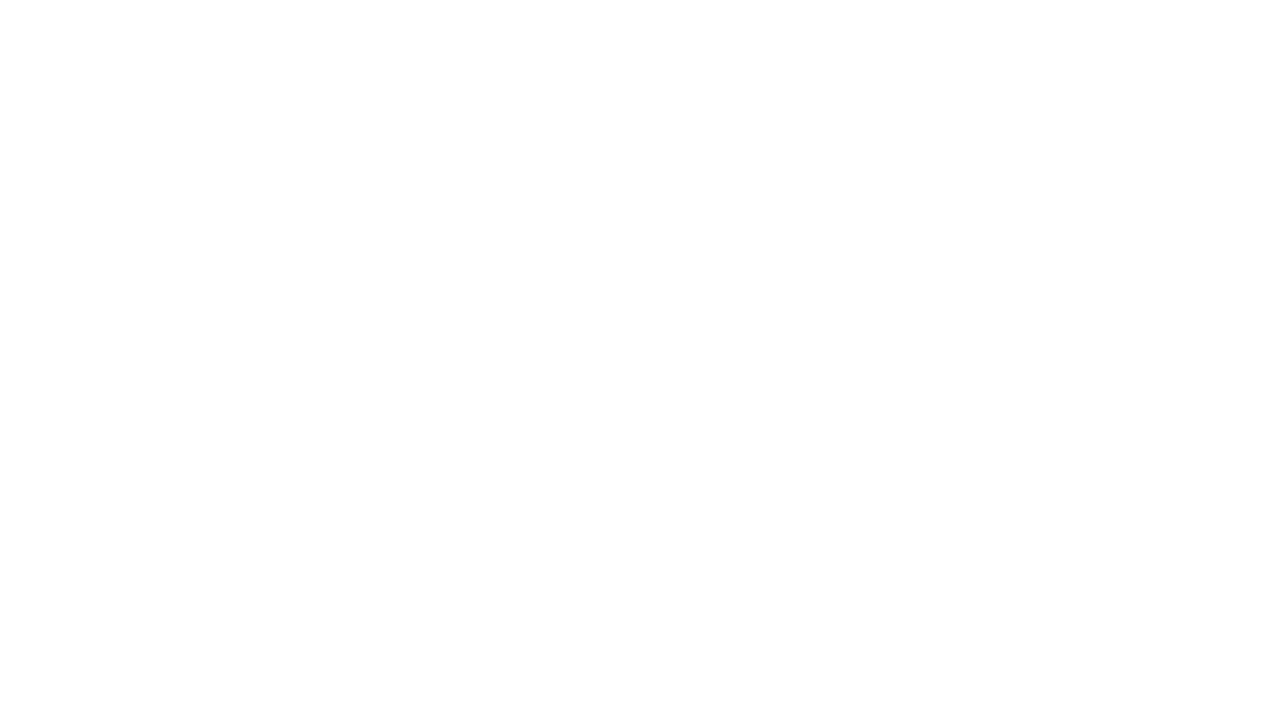
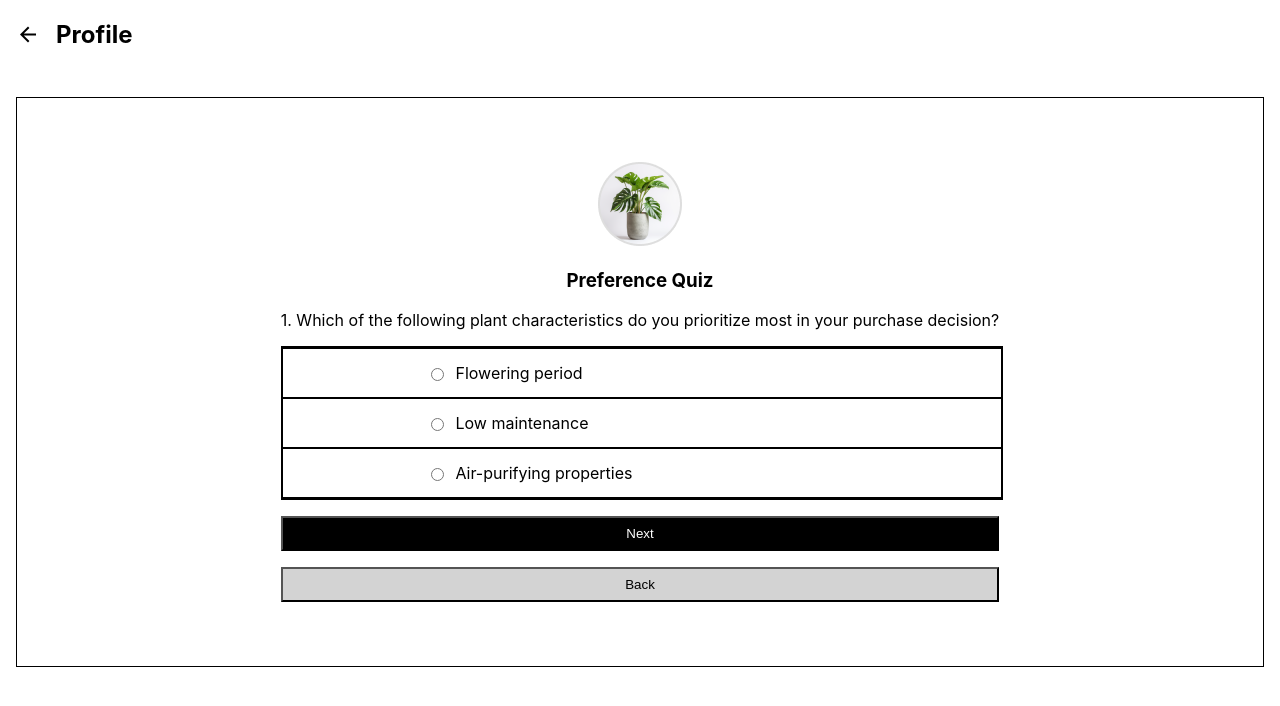
Before and after one commit to Nicholos-Steadman/tech-fusion-client, a React (Create React App) app: page /quiz/one in a window 1280 px wide. Before the commit this address had no page. Shown: the top 706 px of the page. Built offline with nearby package versions, Linux system fonts and the light colour scheme.

Commit message:
created quiz pages

```diff
--- a/src/App.js
+++ b/src/App.js
@@ -1,6 +1,8 @@
 import './App.css';
 import { BrowserRouter, Routes, Route } from "react-router-dom";
 import Home from './Pages/Home';
+import QuizOne from './Pages/QuizOne';
+import QuizTwo from './Pages/QuizTwo';
 // const url = "http://localhost:8080/";
 
 
@@ -10,6 +12,8 @@ function App() {
       <BrowserRouter>
       <Routes>
         <Route path="/" element={<Home />}/>
+        <Route path="/quiz/one" element={<QuizOne />}/>
+        <Route path="/quiz/two" element={<QuizTwo />}/>
 
       </Routes>
 </BrowserRouter>
--- /dev/null
+++ b/src/Components/Quiz/Quiz.js
@@ -0,0 +1,47 @@
+import React from "react";
+import img from "../../assets/icons/arrow_back_black_24dp.svg";
+import quizPic from "../../assets/images/quiz-image.png";
+import "./Quiz.scss";
+
+function Quiz({ question, answerOne, answerTwo, answerThree }) {
+  return (
+    <>
+      <div>
+        <h2 className="quiz">
+          <img src={img} alt="Arrow Icon" /> Profile
+        </h2>
+      </div>
+      <div className="quiz__container">
+        <form>
+          <img src={quizPic} alt="Quiz" />
+          <h3>Preference Quiz</h3>
+          <p>{question}</p>
+          <div className="quiz__answers">
+            <div className="quiz__answer">
+              <label htmlFor="answerOne" className="quiz__answer-inner" >
+                <input type="radio" id="answerOne" />
+                {answerOne}
+              </label>
+            </div>
+            <div className="quiz__answer">
+              <label htmlFor="answerTwo" className="quiz__answer-inner">
+                <input type="radio" id="answerTwo" />
+                {answerTwo}
+              </label>
+            </div>
+            <div className="quiz__answer">
+              <label htmlFor="answerThree" className="quiz__answer-inner">
+                <input type="radio" id="answerThree" />
+                {answerThree}
+              </label>
+            </div>
+          </div>
+          <button className="quiz__button">Next</button>
+          <button className="quiz__button-back">Back</button>
+        </form>
+      </div>
+    </>
+  );
+}
+
+export default Quiz;
--- /dev/null
+++ b/src/Components/Quiz/Quiz.scss
@@ -0,0 +1,55 @@
+.quiz {
+  padding: 0 1rem;
+  display: flex;
+  justify-content: start;
+  gap: 1rem;
+
+  &__container {
+    display: flex;
+    flex-direction: column;
+    align-items: center;
+    border: 1px solid black;
+    padding: 4rem 1rem;
+    margin: 1rem;
+    margin-top: 3rem;
+
+  }
+    &__answers {
+      display: flex;
+      flex-direction: column;
+      width: 100%;
+      text-wrap: nowrap;
+      border: 2px solid black;
+      align-items: center;
+    }
+    &__answer{
+        width: 100%;
+        display: flex;
+        justify-content: start;
+        height: 3rem;
+        align-items: center;
+        justify-content: center;
+        border: 1px solid black;
+    }
+    &__answer-inner{
+        width: 60%;
+        display: flex;
+        justify-content: start;
+        gap: 0.5rem;
+    }
+    &__button{
+        background-color: black;
+        width: 100%;
+        color: white;
+        margin-top: 1rem;
+        padding: .5rem;
+    }
+    &__button-back{
+        background-color: lightgrey;
+        width: 100%;
+        color: black;
+        margin-top: 1rem;
+        padding: .5rem;
+    }
+
+}
--- a/src/Pages/Home.js
+++ b/src/Pages/Home.js
@@ -5,7 +5,6 @@ function Home() {
     return (
         <>
             <Header />
-           <Main />
 
         </>
     )
--- /dev/null
+++ b/src/Pages/QuizOne.js
@@ -0,0 +1,16 @@
+import React from 'react'
+import Quiz from '../Components/Quiz/Quiz'
+const question = `1. Which of the following plant characteristics do you prioritize most
+in your purchase decision?`
+const answerOne = 'Flowering period'
+const answerTwo = 'Low maintenance'
+const answerThree = 'Air-purifying properties'
+function QuizOne() {
+  return (
+    <div>
+      <Quiz question={question} answerOne={answerOne} answerTwo={answerTwo} answerThree={answerThree}/>
+    </div>
+  )
+}
+
+export default QuizOne
--- /dev/null
+++ b/src/Pages/QuizTwo.js
@@ -0,0 +1,15 @@
+import React from 'react'
+import Quiz from '../Components/Quiz/Quiz'
+const question = `2. What size of plant are you most interested in purchasing?`
+const answerOne = 'Small succulents or cacti'
+const answerTwo = 'Medium-sized potted plants'
+const answerThree = 'Large floor plants or trees'
+function QuizTwo() {
+  return (
+    <div>
+      <Quiz question={question} answerOne={answerOne} answerTwo={answerTwo} answerThree={answerThree}/>
+    </div>
+  )
+}
+
+export default QuizTwo
```
Also changed, not shown: src/Pages/QuizThree.js (added, +15 -0 lines), src/assets/icons/arrow_back_black_24dp.svg (added), src/assets/images/quiz-image.png (added).
